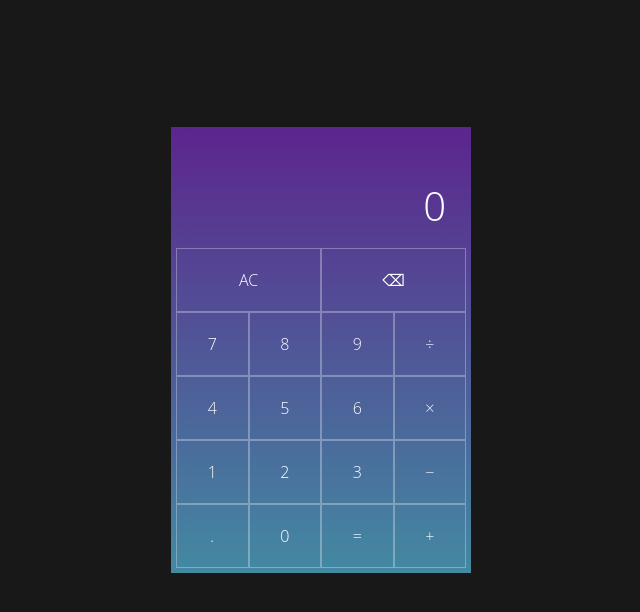
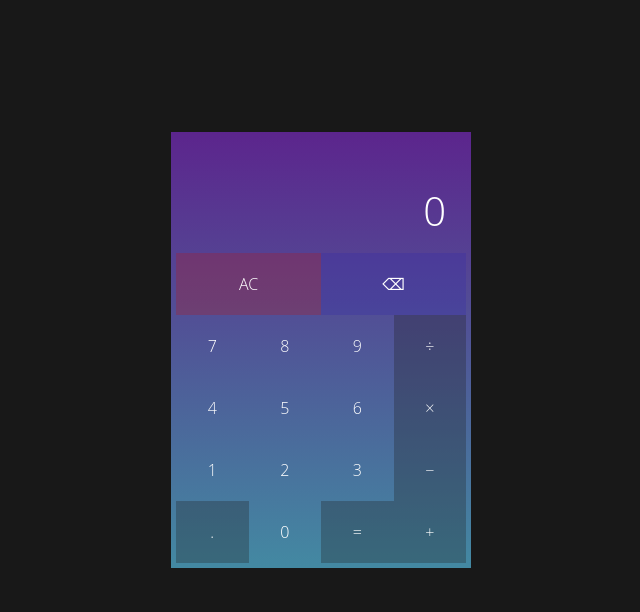
Before and after one commit to ikeronx/calculator, a plain HTML site: page index.html in a window 1280 px wide. Shown: the whole page, without its empty margins (319-959 px from the left). Drawn offline with Linux system fonts and the light colour scheme.

Commit message:
Added styling to the operators button

```diff
--- a/index.html
+++ b/index.html
@@ -26,22 +26,22 @@
             <button class="btn" onclick="this.blur();" data-number>7</button>
             <button class="btn" onclick="this.blur();" data-number>8</button>
             <button class="btn" onclick="this.blur();" data-number>9</button>
-            <button class="btn" onclick="this.blur();" data-operator>÷</button>
+            <button class="btn" onclick="this.blur();" id="divideBtn" data-operator>÷</button>
 
             <button class="btn" onclick="this.blur();" data-number>4</button>
             <button class="btn" onclick="this.blur();" data-number>5</button>
             <button class="btn" onclick="this.blur();" data-number>6</button>
-            <button class="btn" onclick="this.blur();" data-operator>×</button>
+            <button class="btn" onclick="this.blur();" id="multiplyBtn"data-operator>×</button>
 
             <button class="btn" onclick="this.blur();" data-number>1</button>
             <button class="btn" onclick="this.blur();" data-number>2</button>
             <button class="btn" onclick="this.blur();" data-number>3</button>
-            <button class="btn" onclick="this.blur();" data-operator>−</button>
+            <button class="btn" onclick="this.blur();" id="minusBtn"data-operator>−</button>
 
             <button class="btn" onclick="this.blur();" id="pointBtn">.</button>
             <button class="btn" onclick="this.blur();" data-number>0</button>
             <button class="btn" onclick="this.blur();" id="equalsBtn">=</button>
-            <button class="btn" onclick="this.blur();" data-operator>+</button>
+            <button class="btn" onclick="this.blur();" id="plusBtn" data-operator>+</button>
           </div>
         </div>
       </main>
--- a/style.css
+++ b/style.css
@@ -77,7 +77,7 @@ button {
 .btn {
     padding: 20px;
     background-color: inherit;
-    border:1px solid rgba(255,255,255,0.3);
+    /* border:1px solid rgba(255,255,255,0.3); */
 }
 
 .btn:hover {
@@ -85,20 +85,64 @@ button {
   }
 
  .btn-red {
-    background-color: inherit;
+    background-color: rgba(173, 28, 35, 0.3);
+
   }
 
 .btn-red:hover {
-    background-color:rgba(173, 28, 35, 0.3);
+    background-color:rgba(255,255,255,0.3);
   }
 
 .btn-blue {
-    background-color: inherit;
+    background-color: rgba(53, 43, 167, 0.3);
   }
 
-.btn-blue:hover {
-    background-color: rgba(53, 43, 167, 0.3);
+#plusBtn{
+    background-color: rgba(32, 32, 32, 0.3);
   }
+
+#plusBtn:hover{
+    background-color: rgba(255,255,255,0.3);
+  }
+
+#minusBtn{
+    background-color: rgba(32, 32, 32, 0.3);
+  }
+
+#minusBtn:hover{
+    background-color: rgba(255,255,255,0.3);
+  }
+
+#multiplyBtn{
+    background-color: rgba(32, 32, 32, 0.3);
+  }
+
+#multiplyBtn:hover{
+    background-color: rgba(255,255,255,0.3);
+  }
+
+#divideBtn{
+    background-color: rgba(32, 32, 32, 0.3);
+  }
+
+#divideBtn:hover{
+    background-color: rgba(255,255,255,0.3);
+  }
+
+#equalsBtn{
+    background-color: rgba(32, 32, 32, 0.3);
+}
+#equalsBtn:hover{
+    background-color: rgba(255,255,255,0.3);
+}
+
+#pointBtn{
+    background-color: rgba(32, 32, 32, 0.3);
+}
+
+#pointBtn:hover{
+    background-color: rgba(255,255,255,0.3);
+}
 
   /* Disables input spinners in calc screen */
 input[type='number']::-webkit-inner-spin-button,
```
